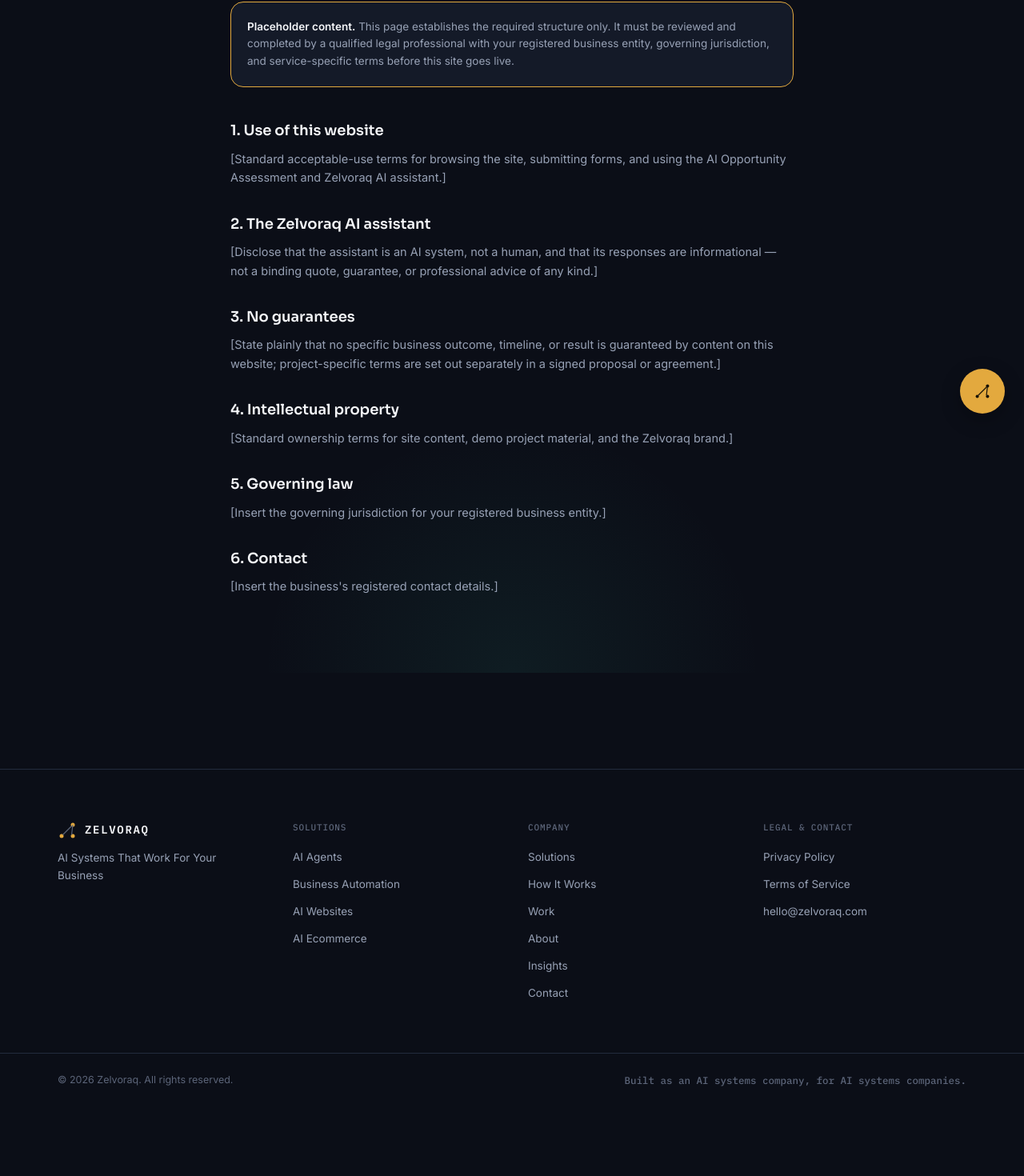
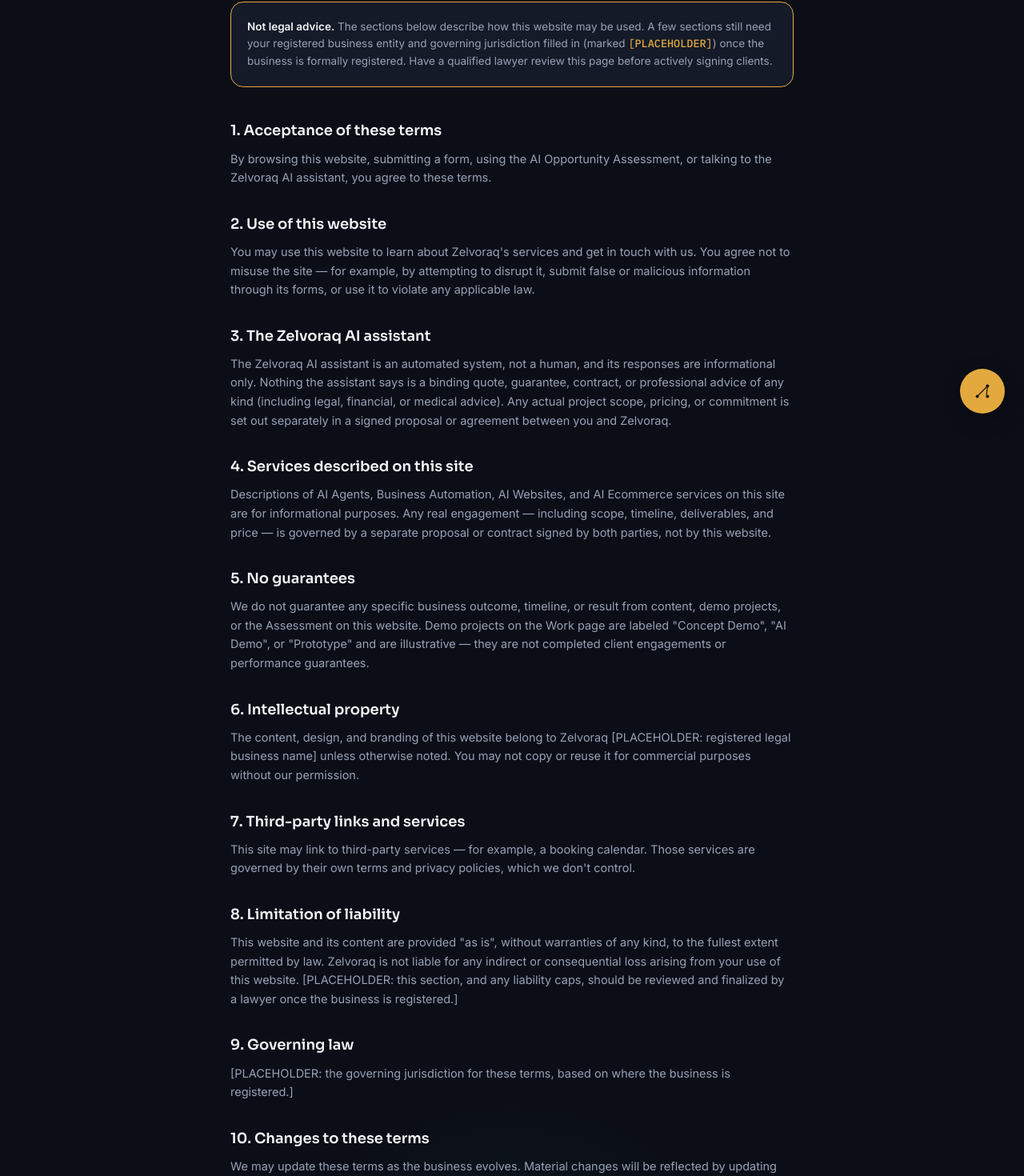
Before and after one commit to khansakanwal/Zelvoraq.com, a Next.js app: page /terms-of-service in a window 1280 px wide. Shown: the part 259-1729 px from the top of the page at 80% size. Before the commit the page ends 1643 px from the top, so only its background shows below. Built offline with nearby package versions, Linux system fonts and the light colour scheme.

Commit message:
Revise terms of service content for clarity and accuracy

```diff
--- a/app/terms-of-service/page.tsx
+++ b/app/terms-of-service/page.tsx
@@ -15,37 +15,113 @@
 
       <div className="bg-surface border border-accent rounded-lg2 p-5 mb-10">
         <p className="text-secondary text-[13.5px] leading-relaxed">
-          <strong className="text-primary">Placeholder content.</strong> This page establishes the
-          required structure only. It must be reviewed and completed by a qualified legal professional
-          with your registered business entity, governing jurisdiction, and service-specific terms
-          before this site goes live.
+          <strong className="text-primary">Not legal advice.</strong> The sections below describe how
+          this website may be used. A few sections still need your registered business entity and
+          governing jurisdiction filled in (marked <code className="text-accent">[PLACEHOLDER]</code>)
+          once the business is formally registered. Have a qualified lawyer review this page before
+          actively signing clients.
         </p>
       </div>
 
       <div className="flex flex-col gap-8 text-secondary text-[14.5px] leading-relaxed">
         <div>
-          <h2 className="font-display text-[18px] font-semibold text-primary mb-2">1. Use of this website</h2>
-          <p>[Standard acceptable-use terms for browsing the site, submitting forms, and using the AI Opportunity Assessment and Zelvoraq AI assistant.]</p>
+          <h2 className="font-display text-[18px] font-semibold text-primary mb-2">1. Acceptance of these terms</h2>
+          <p>
+            By browsing this website, submitting a form, using the AI Opportunity Assessment, or
+            talking to the Zelvoraq AI assistant, you agree to these terms.
+          </p>
         </div>
+
         <div>
-          <h2 className="font-display text-[18px] font-semibold text-primary mb-2">2. The Zelvoraq AI assistant</h2>
-          <p>[Disclose that the assistant is an AI system, not a human, and that its responses are informational — not a binding quote, guarantee, or professional advice of any kind.]</p>
+          <h2 className="font-display text-[18px] font-semibold text-primary mb-2">2. Use of this website</h2>
+          <p>
+            You may use this website to learn about Zelvoraq&apos;s services and get in touch with us.
+            You agree not to misuse the site — for example, by attempting to disrupt it, submit false
+            or malicious information through its forms, or use it to violate any applicable law.
+          </p>
         </div>
+
         <div>
-          <h2 className="font-display text-[18px] font-semibold text-primary mb-2">3. No guarantees</h2>
-          <p>[State plainly that no specific business outcome, timeline, or result is guaranteed by content on this website; project-specific terms are set out separately in a signed proposal or agreement.]</p>
+          <h2 className="font-display text-[18px] font-semibold text-primary mb-2">3. The Zelvoraq AI assistant</h2>
+          <p>
+            The Zelvoraq AI assistant is an automated system, not a human, and its responses are
+            informational only. Nothing the assistant says is a binding quote, guarantee, contract, or
+            professional advice of any kind (including legal, financial, or medical advice). Any actual
+            project scope, pricing, or commitment is set out separately in a signed proposal or
+            agreement between you and Zelvoraq.
+          </p>
         </div>
+
         <div>
-          <h2 className="font-display text-[18px] font-semibold text-primary mb-2">4. Intellectual property</h2>
-          <p>[Standard ownership terms for site content, demo project material, and the Zelvoraq brand.]</p>
+          <h2 className="font-display text-[18px] font-semibold text-primary mb-2">4. Services described on this site</h2>
+          <p>
+            Descriptions of AI Agents, Business Automation, AI Websites, and AI Ecommerce services on
+            this site are for informational purposes. Any real engagement — including scope, timeline,
+            deliverables, and price — is governed by a separate proposal or contract signed by both
+            parties, not by this website.
+          </p>
         </div>
+
         <div>
-          <h2 className="font-display text-[18px] font-semibold text-primary mb-2">5. Governing law</h2>
-          <p>[Insert the governing jurisdiction for your registered business entity.]</p>
+          <h2 className="font-display text-[18px] font-semibold text-primary mb-2">5. No guarantees</h2>
+          <p>
+            We do not guarantee any specific business outcome, timeline, or result from content,
+            demo projects, or the Assessment on this website. Demo projects on the Work page are
+            labeled &quot;Concept Demo&quot;, &quot;AI Demo&quot;, or &quot;Prototype&quot; and are
+            illustrative — they are not completed client engagements or performance guarantees.
+          </p>
         </div>
+
         <div>
-          <h2 className="font-display text-[18px] font-semibold text-primary mb-2">6. Contact</h2>
-          <p>[Insert the business&apos;s registered contact details.]</p>
+          <h2 className="font-display text-[18px] font-semibold text-primary mb-2">6. Intellectual property</h2>
+          <p>
+            The content, design, and branding of this website belong to Zelvoraq
+            [PLACEHOLDER: registered legal business name] unless otherwise noted. You may not copy or
+            reuse it for commercial purposes without our permission.
+          </p>
+        </div>
+
+        <div>
+          <h2 className="font-display text-[18px] font-semibold text-primary mb-2">7. Third-party links and services</h2>
+          <p>
+            This site may link to third-party services — for example, a booking calendar. Those
+            services are governed by their own terms and privacy policies, which we don&apos;t control.
+          </p>
+        </div>
+
+        <div>
+          <h2 className="font-display text-[18px] font-semibold text-primary mb-2">8. Limitation of liability</h2>
+          <p>
+            This website and its content are provided &quot;as is&quot;, without warranties of any
+            kind, to the fullest extent permitted by law. Zelvoraq is not liable for any indirect or
+            consequential loss arising from your use of this website.
+            [PLACEHOLDER: this section, and any liability caps, should be reviewed and finalized by a
+            lawyer once the business is registered.]
+          </p>
+        </div>
+
+        <div>
+          <h2 className="font-display text-[18px] font-semibold text-primary mb-2">9. Governing law</h2>
+          <p>
+            [PLACEHOLDER: the governing jurisdiction for these terms, based on where the business is
+            registered.]
+          </p>
+        </div>
+
+        <div>
+          <h2 className="font-display text-[18px] font-semibold text-primary mb-2">10. Changes to these terms</h2>
+          <p>
+            We may update these terms as the business evolves. Material changes will be reflected by
+            updating the date at the top of this page.
+          </p>
+        </div>
+
+        <div>
+          <h2 className="font-display text-[18px] font-semibold text-primary mb-2">11. Contact</h2>
+          <p>
+            Questions about these terms can be sent to{" "}
+            <a href="mailto:hello@zelvoraq.com" className="text-accent">hello@zelvoraq.com</a>.
+          </p>
         </div>
       </div>
     </section>
```
